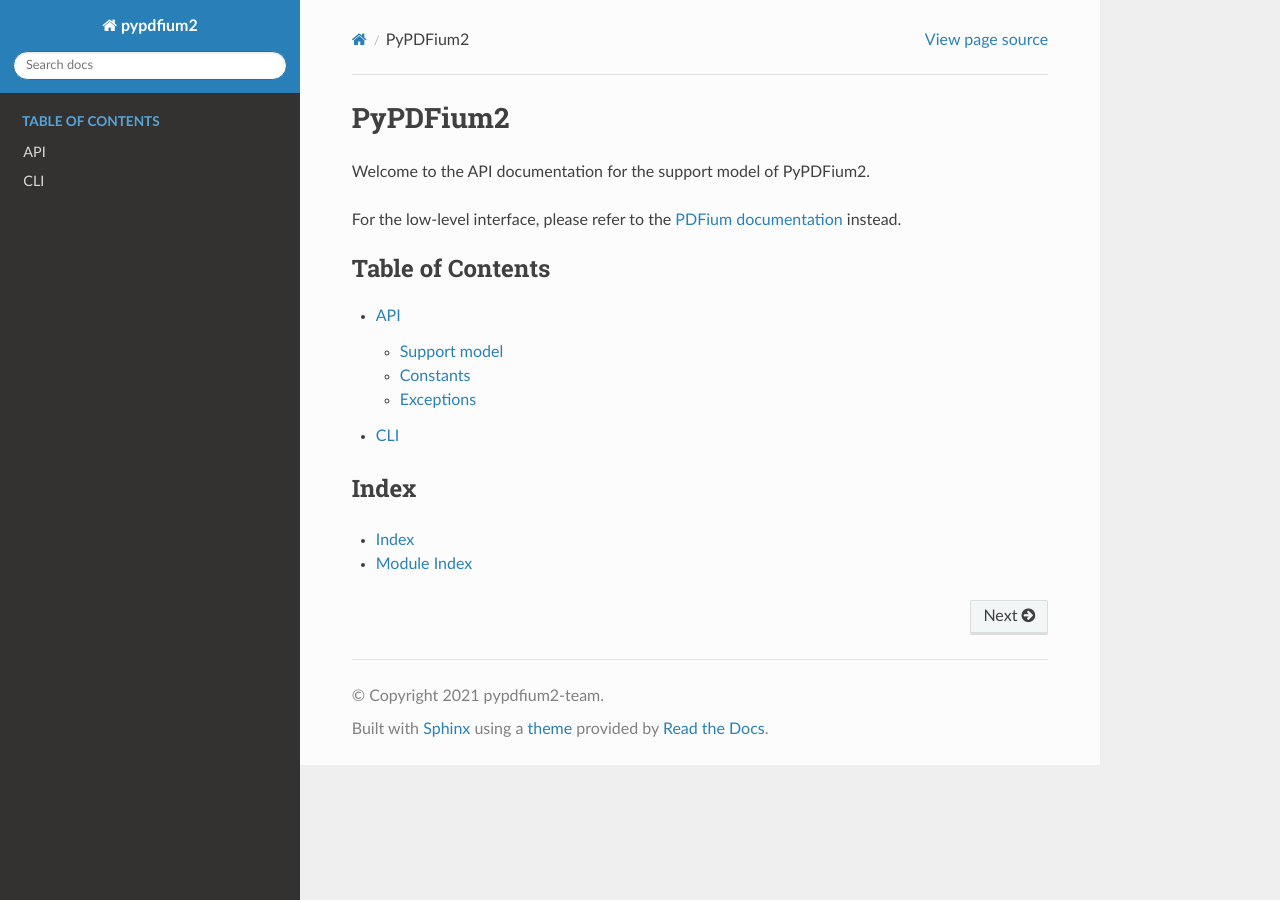
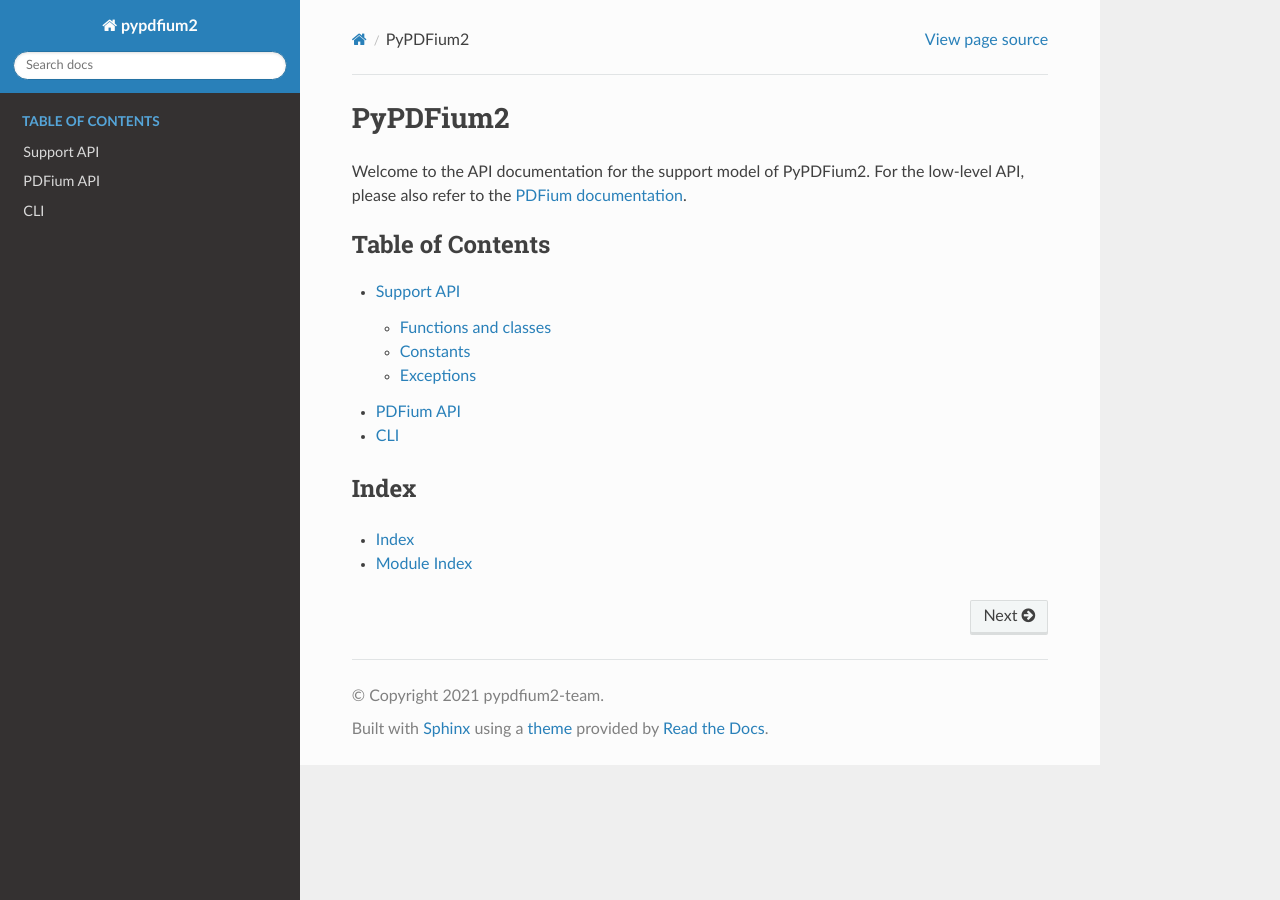
Before and after one commit to pypdfium2-team/pypdfium2, a Sphinx documentation site: the page built from docs/source/index.rst, in a window 1280 px wide. Built offline with Sphinx 7.4.7 and the Read the Docs theme 2.0.0, drawn with Linux system fonts in a browser that asks for light colours.

Commit message:
docs: add autodoc page for low-level PDFium API

```diff
--- a/build.py
+++ b/build.py
@@ -16,7 +16,7 @@
     dirname,
     basename,
 )
-import update as pdfium_update
+from update import postprocess_bindings
 
 
 HomeDir       = os.path.expanduser('~')
@@ -197,7 +197,7 @@
         shell  = True,
     )
 
-    pdfium_update._strip_paths(bindings_file, OutputDir)
+    postprocess_bindings(bindings_file, OutputDir)
     shutil.rmtree(include_dir)
 
 
--- a/docs/source/index.rst
+++ b/docs/source/index.rst
@@ -7,14 +7,14 @@
 .. _PDFium documentation: https://developers.foxit.com/resources/pdf-sdk/c_api_reference_pdfium/group___f_p_d_f_i_u_m.html
 
 Welcome to the API documentation for the support model of PyPDFium2.
-
-For the low-level interface, please refer to the `PDFium documentation`_ instead.
+For the low-level API, please also refer to the `PDFium documentation`_.
 
 .. toctree::
    :maxdepth: 2
    :caption: Table of Contents
 
-   api
+   support_api
+   pdfium_api
    cli
 
 
--- a/docs/source/api.rst
+++ b/docs/source/support_api.rst
@@ -1,11 +1,11 @@
 .. SPDX-FileCopyrightText: 2021 geisserml <geisserml@gmail.com>
 .. SPDX-License-Identifier: CC-BY-4.0
 
-API
-===
+Support API
+===========
 
-Support model
-*************
+Functions and classes
+*********************
 
 .. automodule:: pypdfium2._helpers
     :members:
--- a/update.py
+++ b/update.py
@@ -127,9 +127,10 @@
         os.remove(file)
 
 
-def _strip_paths(bindings_file, platform_dir):
+def postprocess_bindings(bindings_file, platform_dir):
     with open(bindings_file, 'r') as file_reader:
         text = file_reader.read()
+        text = text.split('\n"""\n', maxsplit=1)[1]
         text = text.replace(platform_dir, '.')
         text = text.replace(HomeDir, '~')
     with open(bindings_file, 'w') as file_writer:
@@ -181,7 +182,7 @@
             shell  = True,
         )
 
-        _strip_paths(bindings_file, platform_dir)
+        postprocess_bindings(bindings_file, platform_dir)
         shutil.rmtree(build_dir)
 
 
```
Also changed, not shown: docs/source/pdfium_api.rst (added, +8 -0 lines).
